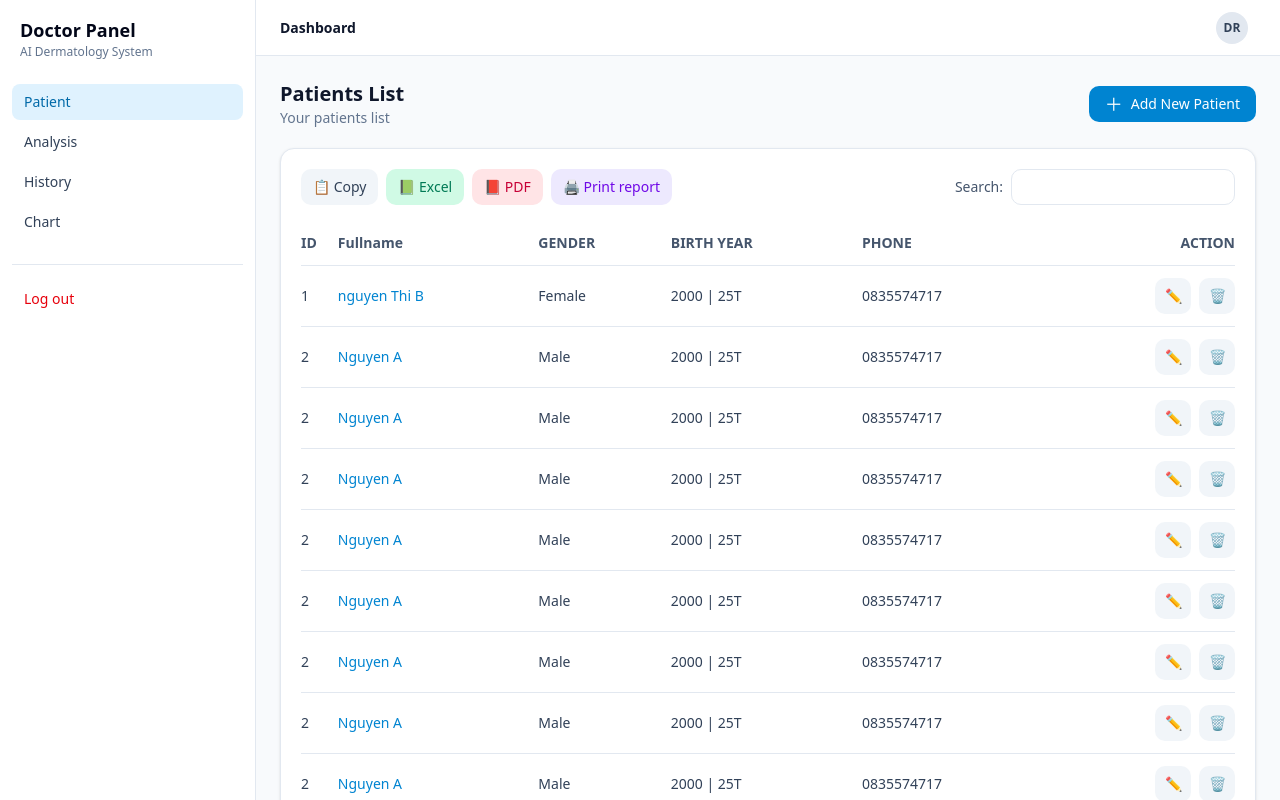
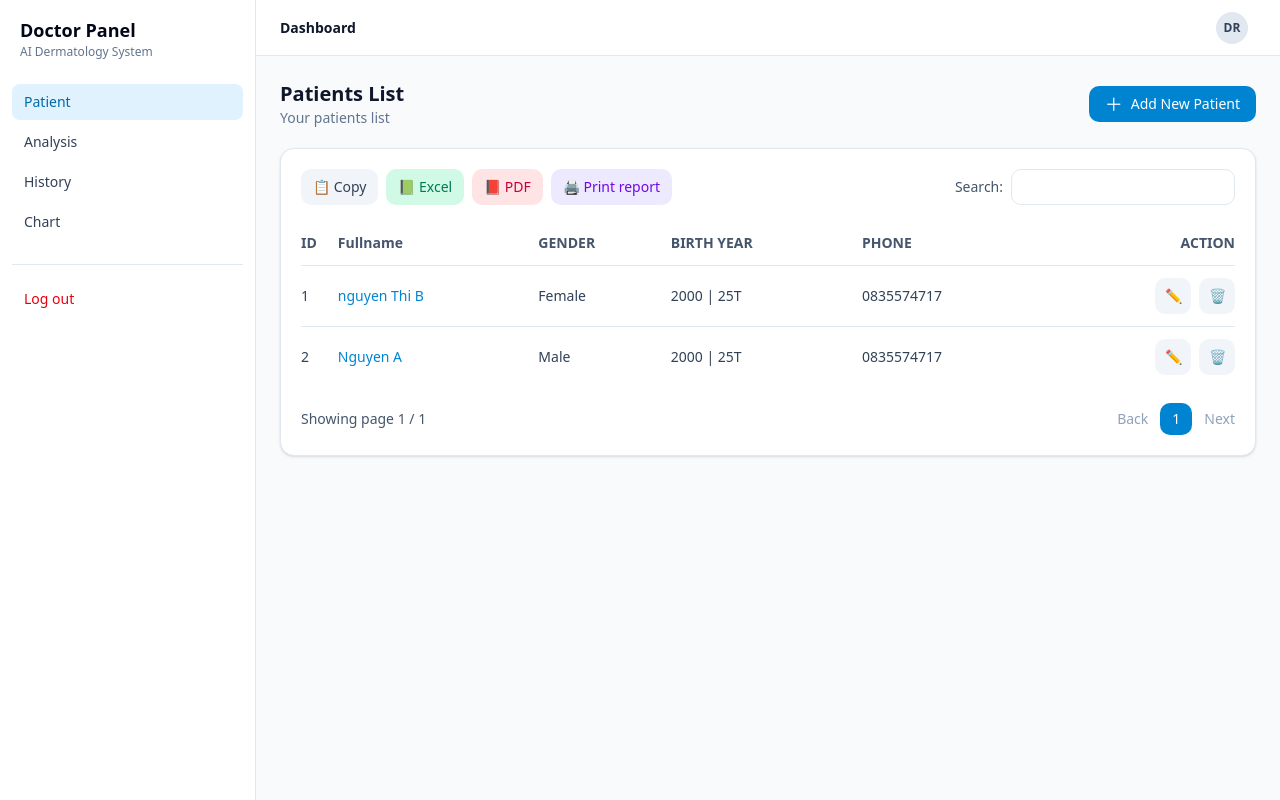
Before and after one commit to nguyenthiyenly0407/A-Leakage-Aware-Deep-Learning-Framework-for-Reliable-Chest-X-ray-Classification-frontend, a Next.js app: page /dashboard in a window 1280 px wide. Built offline with nearby package versions, Linux system fonts and the light colour scheme.

Commit message:
clear data mockup

```diff
--- a/src/features/dashboard/patient.tsx
+++ b/src/features/dashboard/patient.tsx
@@ -29,151 +29,7 @@ const mockPatients: PatientRow[] = [
     birthYear: 2000,
     phone: "0835574717"
 
-  },
-   {
-    id: 2,
-    fullName: "Nguyen A",
-    gender: "Male",
-    birthYear: 2000,
-    phone: "0835574717"
-
-  },
-   {
-    id: 2,
-    fullName: "Nguyen A",
-    gender: "Male",
-    birthYear: 2000,
-    phone: "0835574717"
-
-  },
-   {
-    id: 2,
-    fullName: "Nguyen A",
-    gender: "Male",
-    birthYear: 2000,
-    phone: "0835574717"
-
-  },
-   {
-    id: 2,
-    fullName: "Nguyen A",
-    gender: "Male",
-    birthYear: 2000,
-    phone: "0835574717"
-
-  },
-   {
-    id: 2,
-    fullName: "Nguyen A",
-    gender: "Male",
-    birthYear: 2000,
-    phone: "0835574717"
-
-  },
-   {
-    id: 2,
-    fullName: "Nguyen A",
-    gender: "Male",
-    birthYear: 2000,
-    phone: "0835574717"
-
-  },
-   {
-    id: 2,
-    fullName: "Nguyen A",
-    gender: "Male",
-    birthYear: 2000,
-    phone: "0835574717"
-
-  },
-   {
-    id: 2,
-    fullName: "Nguyen A",
-    gender: "Male",
-    birthYear: 2000,
-    phone: "0835574717"
-
-  },
-   {
-    id: 2,
-    fullName: "Nguyen A",
-    gender: "Male",
-    birthYear: 2000,
-    phone: "0835574717"
-
-  },
-   {
-    id: 2,
-    fullName: "Nguyen A",
-    gender: "Male",
-    birthYear: 2000,
-    phone: "0835574717"
-
-  },
-   {
-    id: 2,
-    fullName: "Nguyen A",
-    gender: "Male",
-    birthYear: 2000,
-    phone: "0835574717"
-
-  },
-   {
-    id: 2,
-    fullName: "Nguyen A",
-    gender: "Male",
-    birthYear: 2000,
-    phone: "0835574717"
-
-  },
-   {
-    id: 2,
-    fullName: "Nguyen A",
-    gender: "Male",
-    birthYear: 2000,
-    phone: "0835574717"
-
-  },
-   {
-    id: 2,
-    fullName: "Nguyen A",
-    gender: "Male",
-    birthYear: 2000,
-    phone: "0835574717"
-
-  },
-   {
-    id: 2,
-    fullName: "Nguyen A",
-    gender: "Male",
-    birthYear: 2000,
-    phone: "0835574717"
-
-  },
-   {
-    id: 2,
-    fullName: "Nguyen A",
-    gender: "Male",
-    birthYear: 2000,
-    phone: "0835574717"
-
-  },
-   {
-    id: 2,
-    fullName: "Nguyen A",
-    gender: "Male",
-    birthYear: 2000,
-    phone: "0835574717"
-
-  },
-   {
-    id: 2,
-    fullName: "Nguyen A",
-    gender: "Male",
-    birthYear: 2000,
-    phone: "0835574717"
-
-  },
+  }
 ];
 
 export default function Patient() {
```
